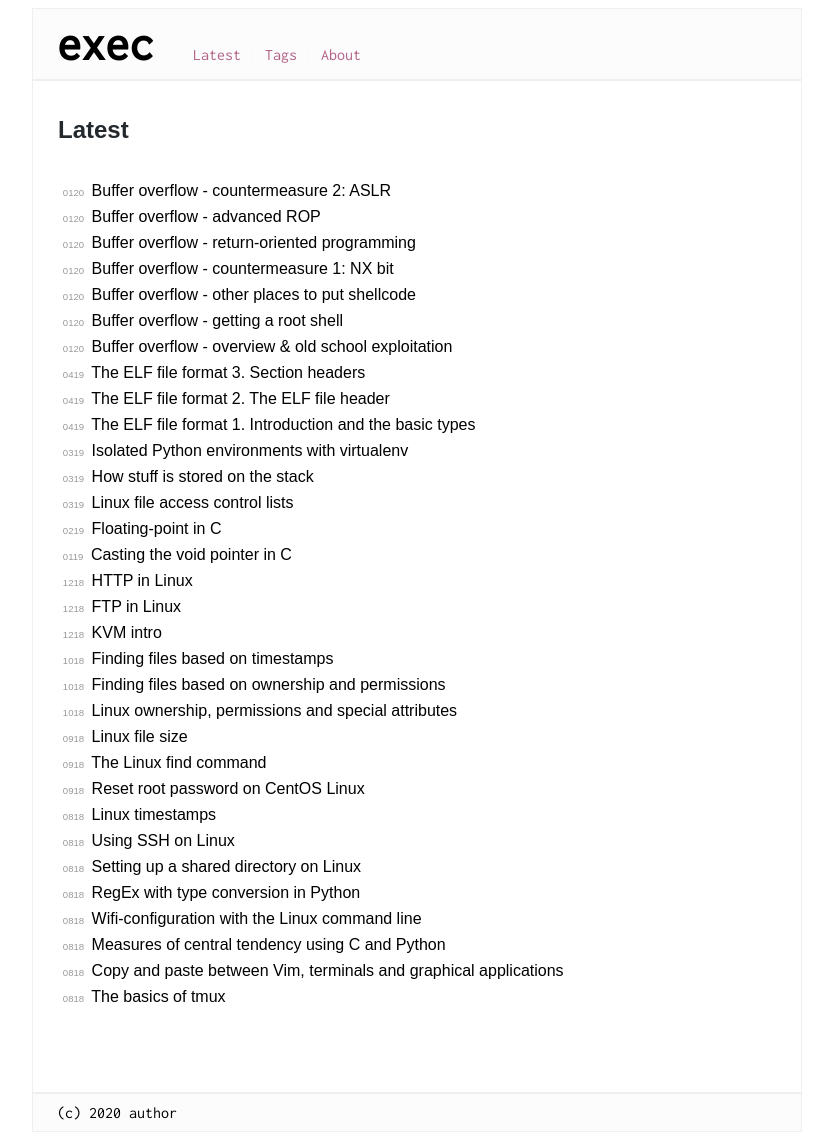
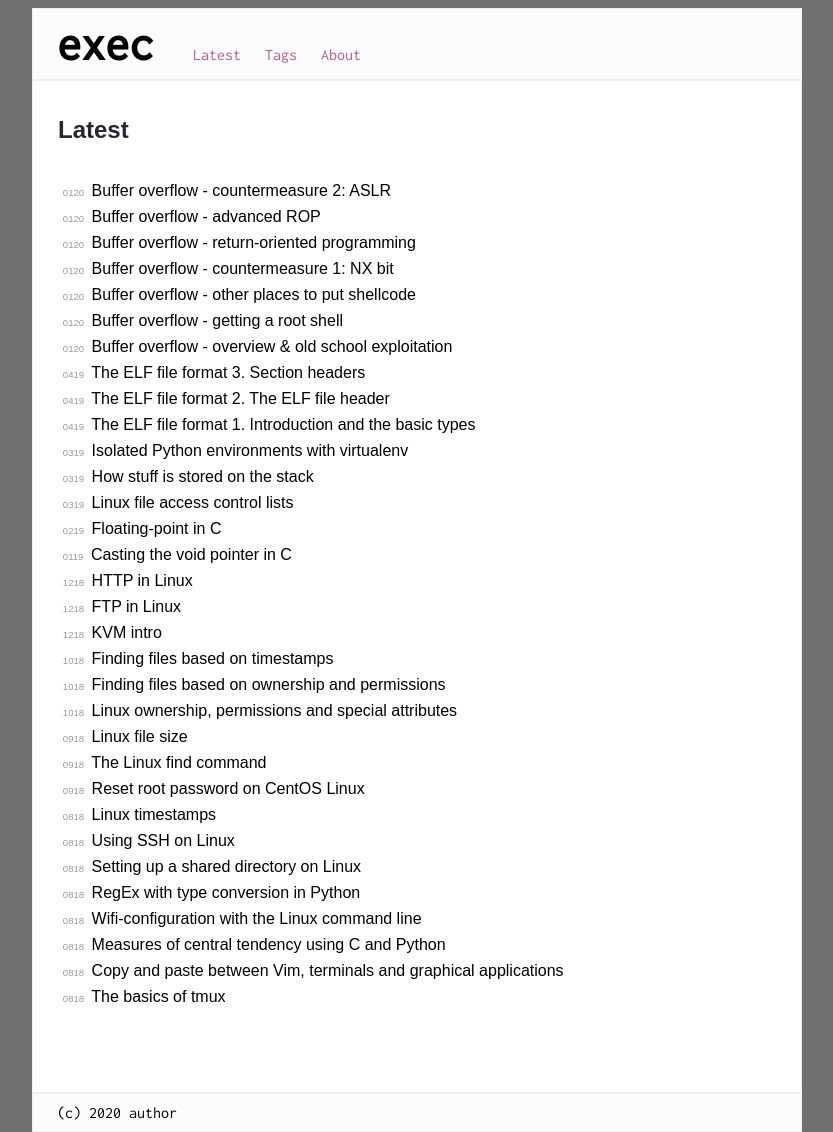
Before and after one commit to execas/execas.github.io, a Jekyll site: the page built from index.html, in a window 1280 px wide. Shown: the whole page, without its empty margins (223-1056 px from the left). Built offline with Jekyll 4.4.1, drawn with Linux system fonts in a browser that asks for light colours.

Commit message:
Update execas.css

```diff
--- a/css/execas.css
+++ b/css/execas.css
@@ -9,7 +9,7 @@ body {
      font-weight: 400;
      color: #24292e;
      font-size: 16px;
-     background-color: #ffffff;
+     background-color: #707070;
 }
 
 #wrapper {
```
